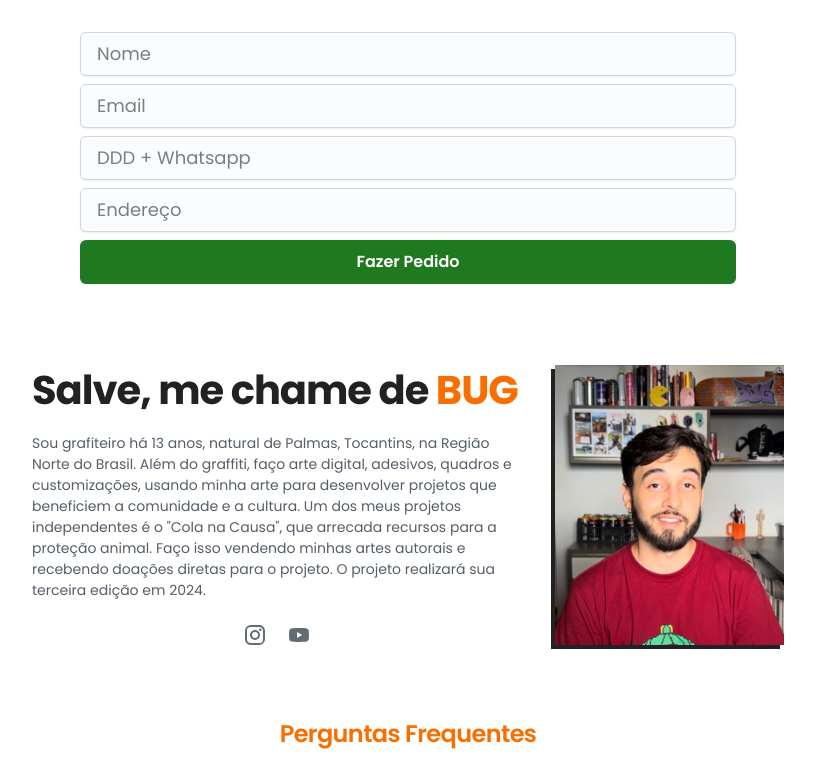
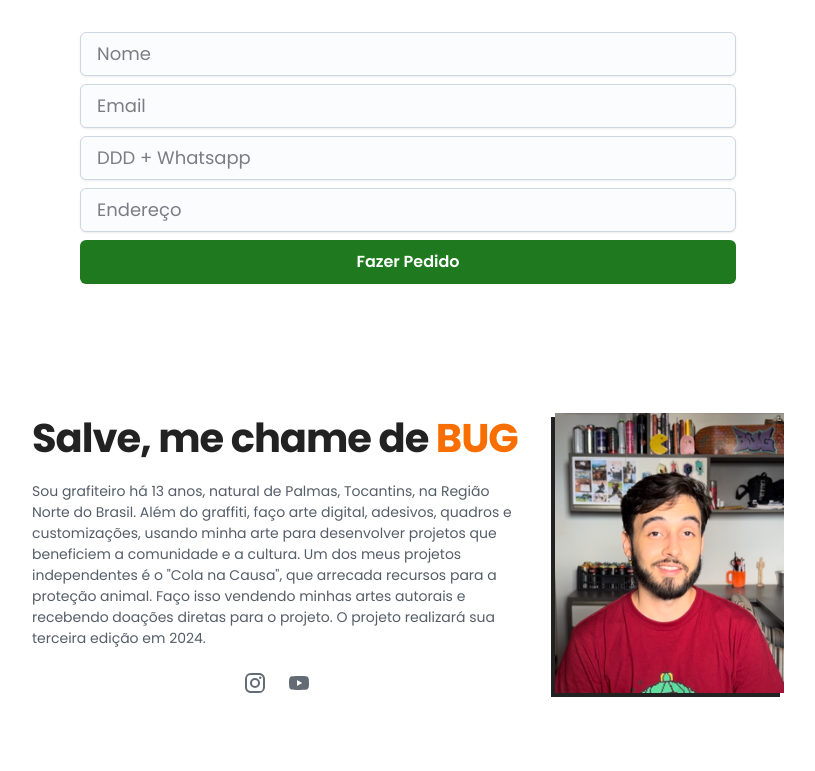
Before and after one commit to jricardocarreira/lp-brasil-graffiti-book, a Next.js app: page / in a window 1280 px wide. Shown: the part 2008-2779 px from the top of the page, without its empty margins (232-1047 px from the left). Built offline with nearby package versions, Linux system fonts and the light colour scheme; no server answers; a web font is replaced by a local one.

Commit message:
feat: adjust texts size

```diff
--- a/src/components/AboutMe.tsx
+++ b/src/components/AboutMe.tsx
@@ -21,12 +21,18 @@
 export const AboutMe = () => {
   const title: TextProps = {
     level: "h1",
-    sx: { fontSize: [32, 36, 40], mx: [4, 0] },
+    sx: { fontSize: [32, 36, 40], mx: [6, 0] },
     textAlign: ["center", "left"],
   };
 
   return (
-    <Container disableGutters sx={{ mt: [-10, 10] }}>
+    <Container
+    disableGutters
+    sx={{
+      pt: [3, 6],
+      px: [2, 0],
+      mt: [-10, 10]
+      }}>
       <Grid
         container
         direction={{ xs: "column-reverse", sm: "row" }}
@@ -41,7 +47,7 @@
               BUG
             </Box>
           </Typography>
-          <Typography level="body-sm" sx={{ mt: 2, mx: [4, 0] }} textAlign={["center", "left"]}>
+          <Typography level="body-sm" sx={{ mt: 2 }} textAlign={["center", "left"]}>
             Sou grafiteiro há 13 anos, natural de Palmas, Tocantins, na Região Norte do Brasil. Além do graffiti, faço arte digital, adesivos, quadros e customizações, usando minha arte para desenvolver projetos que beneficiem a comunidade e a cultura.
             Um dos meus projetos independentes é o "Cola na Causa", que arrecada recursos para a proteção animal. Faço isso vendendo minhas artes autorais e recebendo doações diretas para o projeto. O projeto realizará sua terceira edição em 2024.
           </Typography>
--- a/src/components/HeroSection.tsx
+++ b/src/components/HeroSection.tsx
@@ -21,7 +21,7 @@
         px: [2, 0],
       }}
     >
-      <Box>
+      <Stack alignItems={"center"}>
         <Typography
           level="h1"
           textAlign="center"
@@ -34,10 +34,11 @@
           level="body-md"
           textAlign={"center"}
           fontWeight={600}
+          maxWidth={[200, "none", "none"]}
         >
           O sketchbook que traz as ruas para suas mãos
         </Typography>
-      </Box>
+      </Stack>
       <Stack
         justifyContent="center"
         alignItems={["center", "start"]}
```
